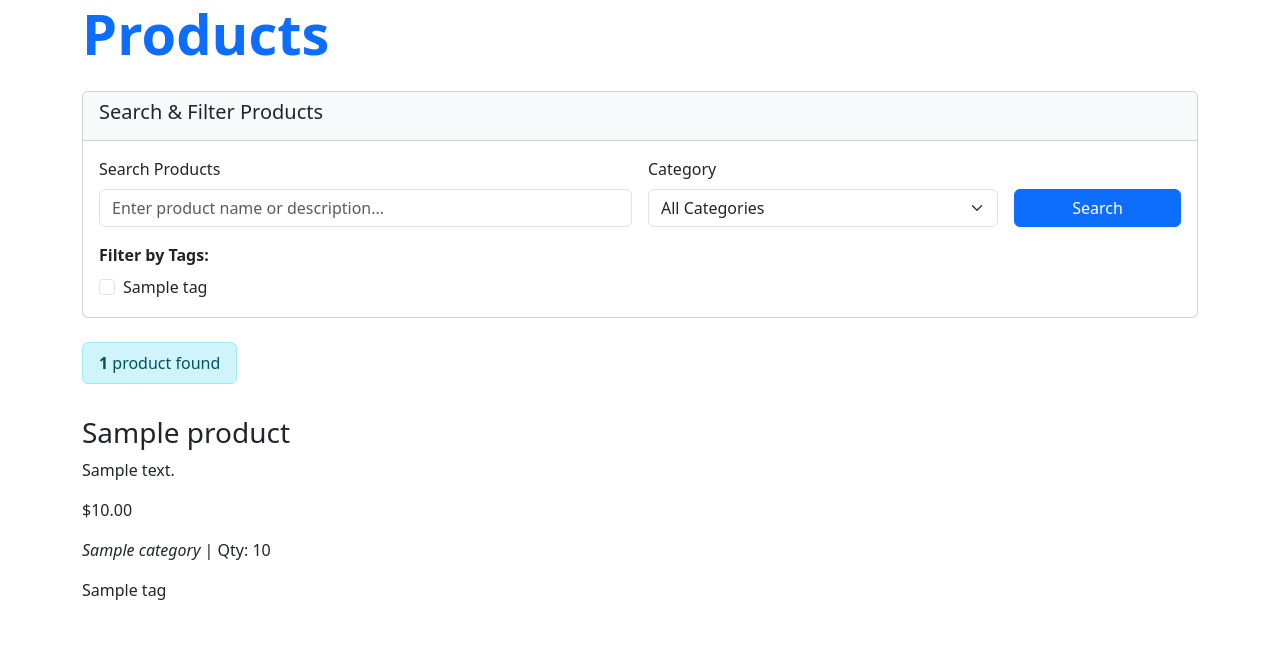
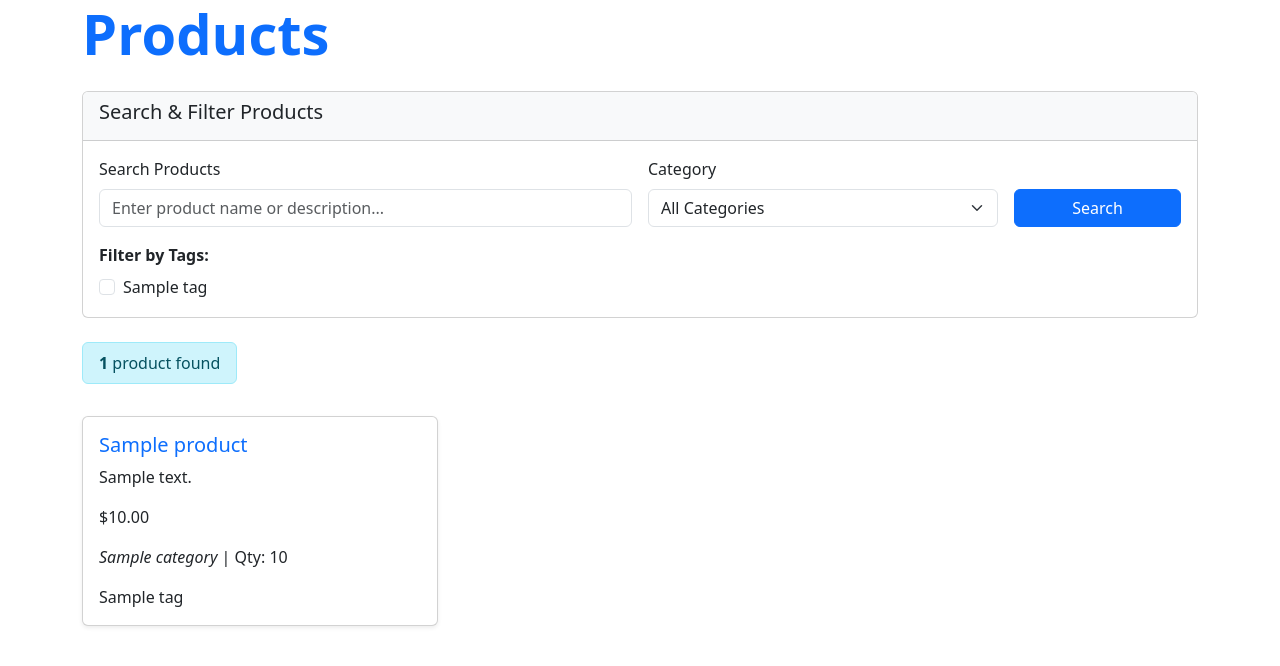
Before and after one commit to aaron-s-kim/product-manager, a Django app: page / in a window 1280 px wide. Shown: the top 666 px of the page. Run offline with Django 5.2, Linux system fonts and the light colour scheme; tables that the repository leaves empty hold one stand-in row (values such as "Sample post").

Commit message:
card styling for products

```diff
--- a/products/templates/products/product_list.html
+++ b/products/templates/products/product_list.html
@@ -67,10 +67,13 @@
         </div>
 
         <!-- Products Grid -->
+        <div class="row">
             {% for product in products %}
-            <div class="product">
-                <h3>{{ product.name }}</h3>
-                <p>{{ product.description }}</p>
+            <div class="col-lg-4 col-md-6 mb-4">
+                <div class="card h-100 shadow-sm">
+                    <div class="card-body d-flex flex-column">
+                        <h5 class="card-title text-primary">{{ product.name }}</h5>
+                        <p class="card-text">{{ product.description }}</p>
                         <p class="price">${{ product.price }}</p>
                         <p><em>{{ product.category.name }}</em> | Qty: {{ product.quantity }}</p>
                         <div class="tags">
@@ -81,10 +84,14 @@
                             {% endfor %}
                         </div>
                     </div>
+                </div>
+            </div>
+
             {% empty %}
                 <p>No products found.</p>
             {% endfor %}
         </div>
     </div>
+</div>
 
 {% endblock %}
```
Lines whose indentation alone changed are shown as unchanged.
